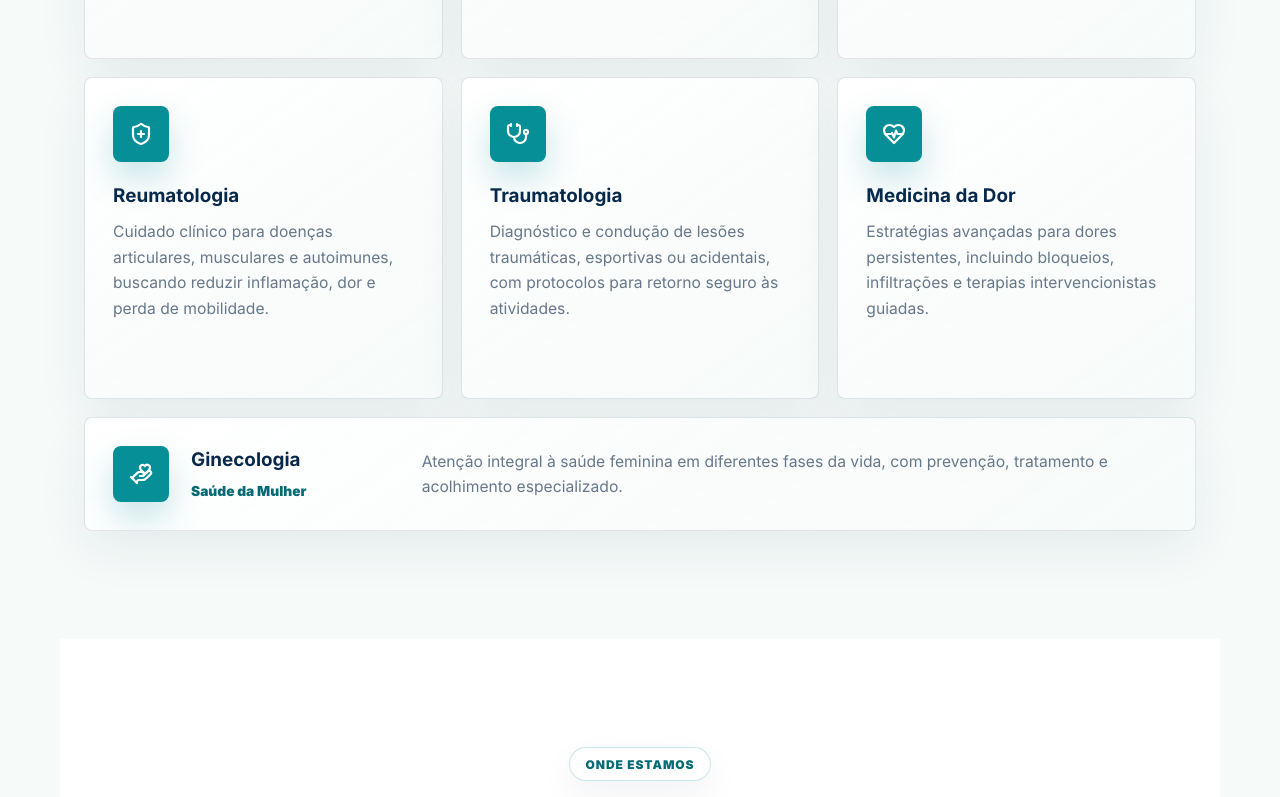
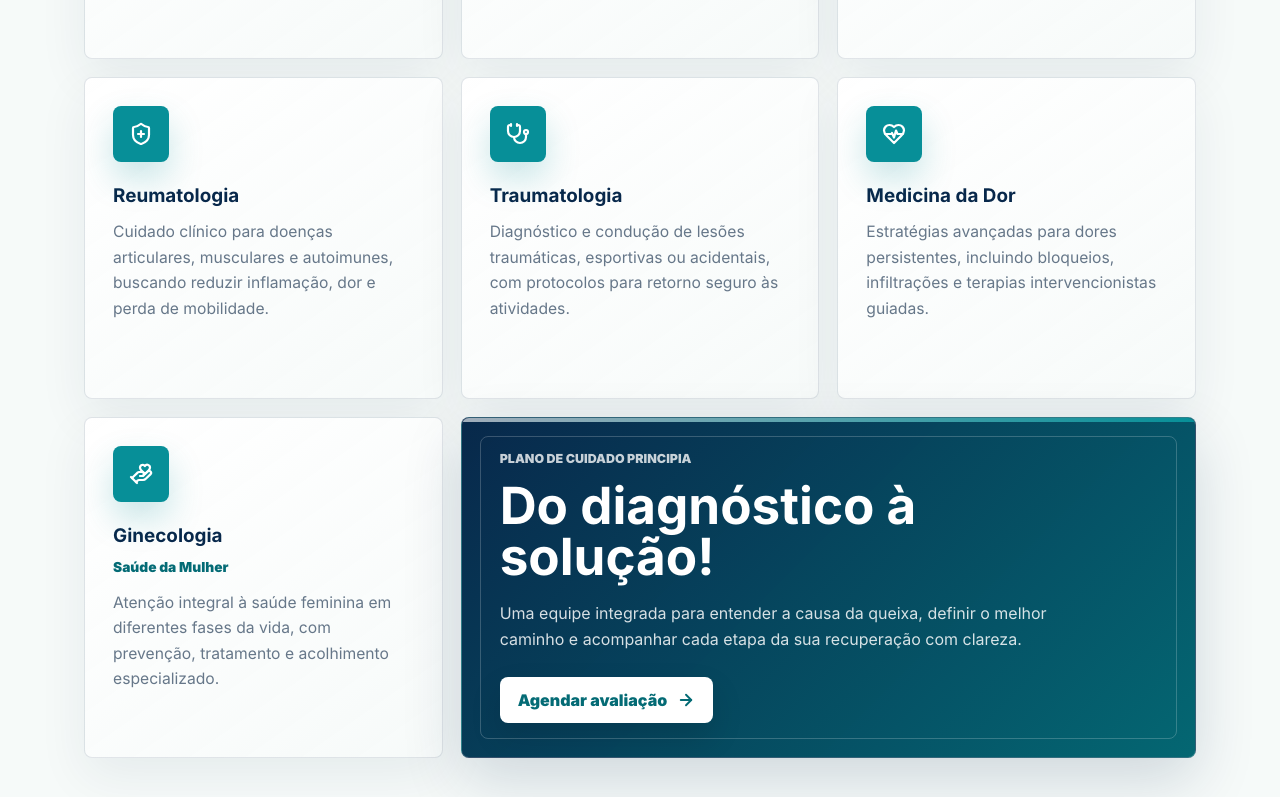
Before and after one commit to directorsilvaa/siteclinicaprincio, a React (Vite) app: page / in a window 1280 px wide. Shown: the part 3031-3828 px from the top of the page. Built offline with nearby package versions, Linux system fonts and the light colour scheme.

Commit message:
Ajusta banner de especialidades

```diff
--- a/index.html
+++ b/index.html
@@ -1,6 +1,15 @@
 <!doctype html>
 <html lang="pt-BR">
   <head>
+    <!-- Google tag (gtag.js) -->
+    <script async src="https://www.googletagmanager.com/gtag/js?id=G-51TH4RHQSV"></script>
+    <script>
+      window.dataLayer = window.dataLayer || [];
+      function gtag(){dataLayer.push(arguments);}
+      gtag('js', new Date());
+
+      gtag('config', 'G-51TH4RHQSV');
+    </script>
     <meta charset="UTF-8" />
     <meta name="viewport" content="width=device-width, initial-scale=1.0" />
     <meta
--- a/src/main.jsx
+++ b/src/main.jsx
@@ -306,6 +306,19 @@ function App() {
               <p>{description}</p>
             </article>
           ))}
+
+          <aside className="specialties-mini-banner" data-animate style={{ "--delay": "180ms" }}>
+            <span>Plano de cuidado Principia</span>
+            <h3>Do diagnóstico à solução!</h3>
+            <p>
+              Uma equipe integrada para entender a causa da queixa, definir o melhor caminho e
+              acompanhar cada etapa da sua recuperação com clareza.
+            </p>
+            <a href="#contato">
+              Agendar avaliação
+              <ArrowRight size={18} strokeWidth={2.5} aria-hidden="true" />
+            </a>
+          </aside>
         </div>
       </section>
 
@@ -441,7 +454,10 @@ function App() {
 
         <div className="footer-bottom">
           <span>© 2026 Clínica Principia. Todos os direitos reservados.</span>
-          <span>Medicina especializada com cuidado multidisciplinar.</span>
+          <a className="developer-credit" href="https://corpad.com.br" target="_blank" rel="noreferrer">
+            <span>Desenvolvido por</span>
+            <img src="/copard.png" alt="CORPAD" />
+          </a>
         </div>
       </footer>
     </main>
--- a/src/styles.css
+++ b/src/styles.css
@@ -422,7 +422,7 @@ h1 {
   width: 100%;
   height: 3px;
   content: "";
-  background: linear-gradient(90deg, var(--teal), rgba(23, 201, 100, 0.85));
+  background: linear-gradient(90deg, var(--teal-dark), var(--teal));
   opacity: 0;
   transform: scaleX(0.2);
   transform-origin: left;
@@ -593,24 +593,11 @@ h1 {
 
 .specialty-card:hover {
   border-color: rgba(8, 143, 152, 0.28);
+  background:
+    linear-gradient(145deg, rgba(255, 255, 255, 0.99), rgba(232, 246, 243, 0.92)),
+    #ffffff;
   box-shadow: 0 26px 70px rgba(8, 40, 75, 0.11);
   transform: translateY(-7px);
-}
-
-.specialty-card:last-child {
-  min-height: 0;
-  grid-column: 1 / -1;
-  grid-template-columns: 56px minmax(180px, 0.28fr) minmax(0, 1fr);
-  align-items: center;
-  gap: 22px;
-}
-
-.specialty-card:last-child h3 {
-  margin-top: 0;
-}
-
-.specialty-card:last-child p:not(.specialty-subtitle) {
-  margin-top: 0;
 }
 
 .specialty-icon {
@@ -632,7 +619,7 @@ h1 {
 }
 
 .specialty-card:hover .specialty-icon {
-  background: linear-gradient(135deg, var(--teal), var(--green));
+  background: linear-gradient(135deg, var(--teal-dark), var(--teal));
   box-shadow: 0 20px 42px rgba(8, 143, 152, 0.28);
   transform: translateY(-3px) rotate(-2deg);
 }
@@ -647,6 +634,89 @@ h1 {
   font-size: 0.86rem !important;
   font-weight: 900;
   line-height: 1.35 !important;
+}
+
+.specialties-mini-banner {
+  position: relative;
+  display: grid;
+  min-height: 322px;
+  align-content: center;
+  justify-items: start;
+  overflow: hidden;
+  grid-column: 2 / 4;
+  padding: 34px 38px;
+  border: 1px solid rgba(255, 255, 255, 0.18);
+  border-radius: 8px;
+  color: #ffffff;
+  background:
+    linear-gradient(135deg, rgba(8, 40, 75, 0.98), rgba(4, 107, 117, 0.94)),
+    var(--ink);
+  box-shadow: 0 22px 60px rgba(8, 40, 75, 0.16);
+}
+
+.specialties-mini-banner::before {
+  content: "";
+  position: absolute;
+  inset: 18px;
+  border: 1px solid rgba(255, 255, 255, 0.2);
+  border-radius: 8px;
+  pointer-events: none;
+}
+
+.specialties-mini-banner::after {
+  content: "";
+  position: absolute;
+  top: 0;
+  left: 0;
+  width: 100%;
+  height: 4px;
+  background: linear-gradient(90deg, rgba(255, 255, 255, 0.62), var(--teal));
+}
+
+.specialties-mini-banner span,
+.specialties-mini-banner h3,
+.specialties-mini-banner p,
+.specialties-mini-banner a {
+  position: relative;
+  z-index: 1;
+}
+
+.specialties-mini-banner span {
+  color: rgba(255, 255, 255, 0.78);
+  font-size: 0.78rem;
+  font-weight: 900;
+  letter-spacing: 0;
+  text-transform: uppercase;
+}
+
+.specialties-mini-banner h3 {
+  max-width: 13ch;
+  margin-top: 14px;
+  color: #ffffff;
+  font-size: clamp(2rem, 4vw, 3.2rem);
+  line-height: 0.98;
+}
+
+.specialties-mini-banner p {
+  max-width: 560px;
+  margin-top: 18px;
+  color: rgba(255, 255, 255, 0.84);
+  font-size: 1rem;
+  line-height: 1.65;
+}
+
+.specialties-mini-banner a {
+  display: inline-flex;
+  min-height: 46px;
+  align-items: center;
+  gap: 10px;
+  margin-top: 24px;
+  padding: 0 18px;
+  border-radius: 8px;
+  color: var(--teal-dark);
+  background: #ffffff;
+  font-weight: 900;
+  box-shadow: 0 14px 32px rgba(0, 0, 0, 0.12);
 }
 
 .units-section {
@@ -948,6 +1018,28 @@ h1 {
   font-weight: 700;
 }
 
+.developer-credit {
+  display: inline-flex;
+  align-items: center;
+  gap: 10px;
+  color: rgba(255, 255, 255, 0.76);
+  transition: color 160ms ease, transform 160ms ease;
+}
+
+.developer-credit img {
+  display: block;
+  width: 118px;
+  height: auto;
+  padding: 5px 7px;
+  border-radius: 6px;
+  background: rgba(255, 255, 255, 0.94);
+}
+
+.developer-credit:hover {
+  color: #ffffff;
+  transform: translateY(-1px);
+}
+
 @media (prefers-reduced-motion: reduce) {
   *,
   *::before,
@@ -1019,9 +1111,9 @@ h1 {
     grid-template-columns: repeat(2, minmax(0, 1fr));
   }
 
-  .specialty-card:last-child {
+  .specialties-mini-banner {
     grid-column: 1 / -1;
-    grid-template-columns: 56px minmax(160px, 0.34fr) minmax(0, 1fr);
+    min-height: 260px;
   }
 
   .footer-inner {
@@ -1164,19 +1256,19 @@ h1 {
     padding: 24px;
   }
 
-  .specialty-card:last-child {
+  .specialties-mini-banner {
     grid-column: auto;
-    grid-template-columns: 1fr;
-    align-items: start;
-    gap: 0;
+    min-height: 0;
+    padding: 28px;
   }
 
-  .specialty-card:last-child h3 {
-    margin-top: 22px;
+  .specialties-mini-banner h3 {
+    max-width: 11ch;
+    font-size: clamp(2rem, 12vw, 2.9rem);
   }
 
-  .specialty-card:last-child p:not(.specialty-subtitle) {
-    margin-top: 12px;
+  .specialties-mini-banner p {
+    font-size: 0.95rem;
   }
 
   .units-heading,
```
Also changed, not shown: public/copard.png (added).
